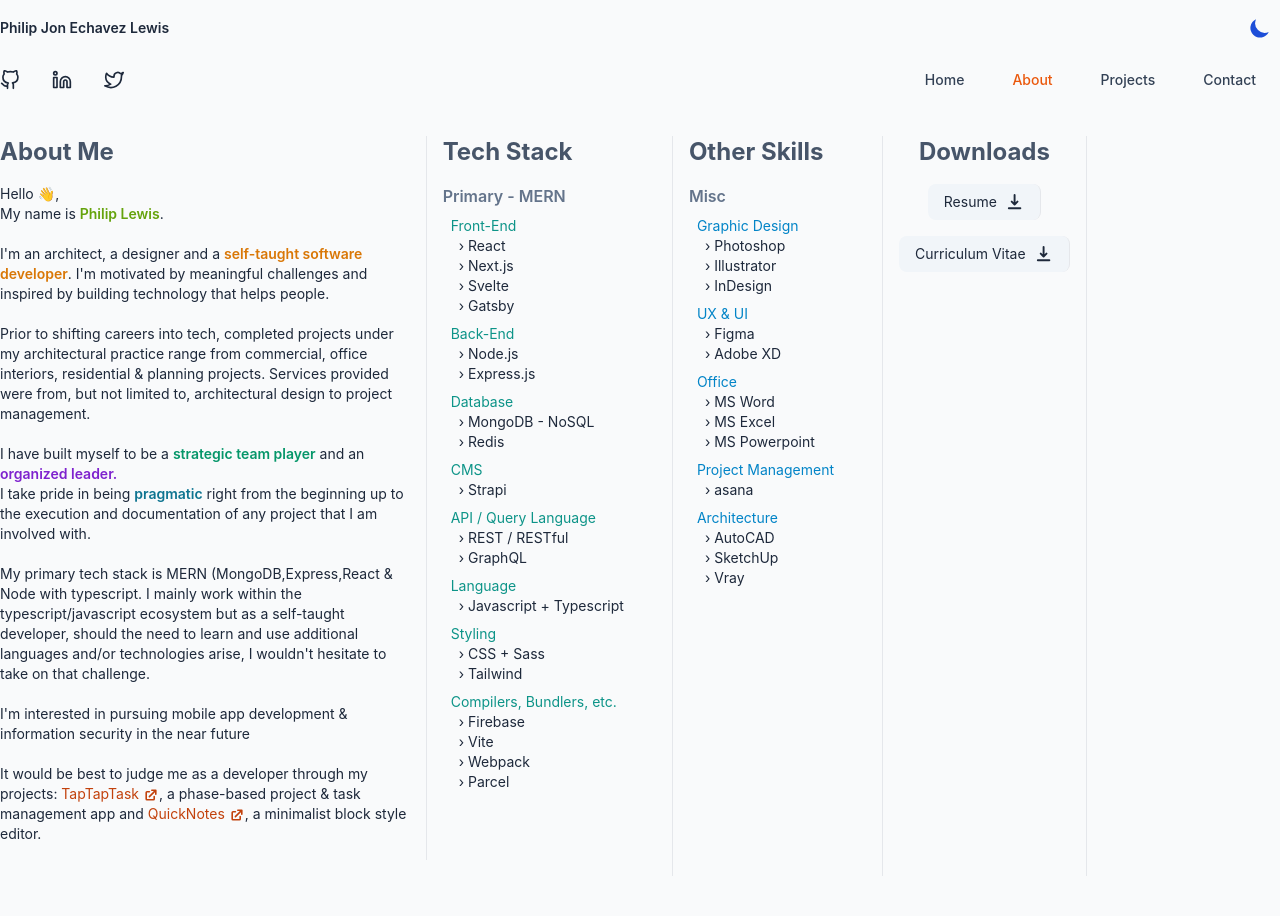
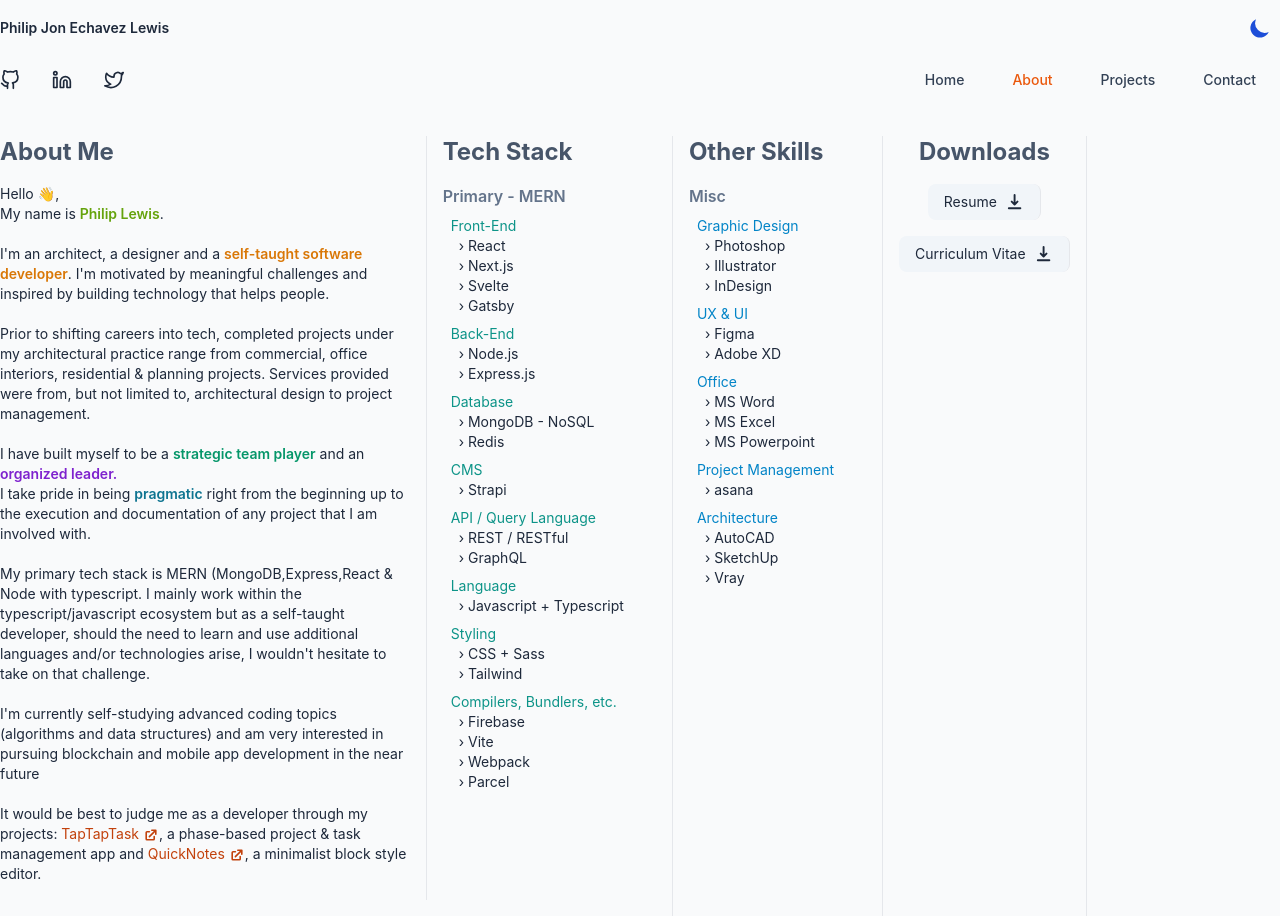
Before and after one commit to philipjonlewis/philipjonlewis.com, a Next.js app: page /about in a window 1280 px wide. Before the commit the page ends 876 px from the top, so only its background shows below. Built offline with nearby package versions, Linux system fonts and the light colour scheme.

Commit message:
revised about page

```diff
--- a/pages/about/index.tsx
+++ b/pages/about/index.tsx
@@ -81,8 +81,9 @@ const About: NextPage = () => {
           <br />
 
           <p>
-            I&apos;m interested in pursuing mobile app development & information
-            security in the near future
+            I&apos;m currently self-studying advanced coding topics (algorithms
+            and data structures) and am very interested in pursuing blockchain
+            and mobile app development in the near future
           </p>
           <br />
           <p>
```
